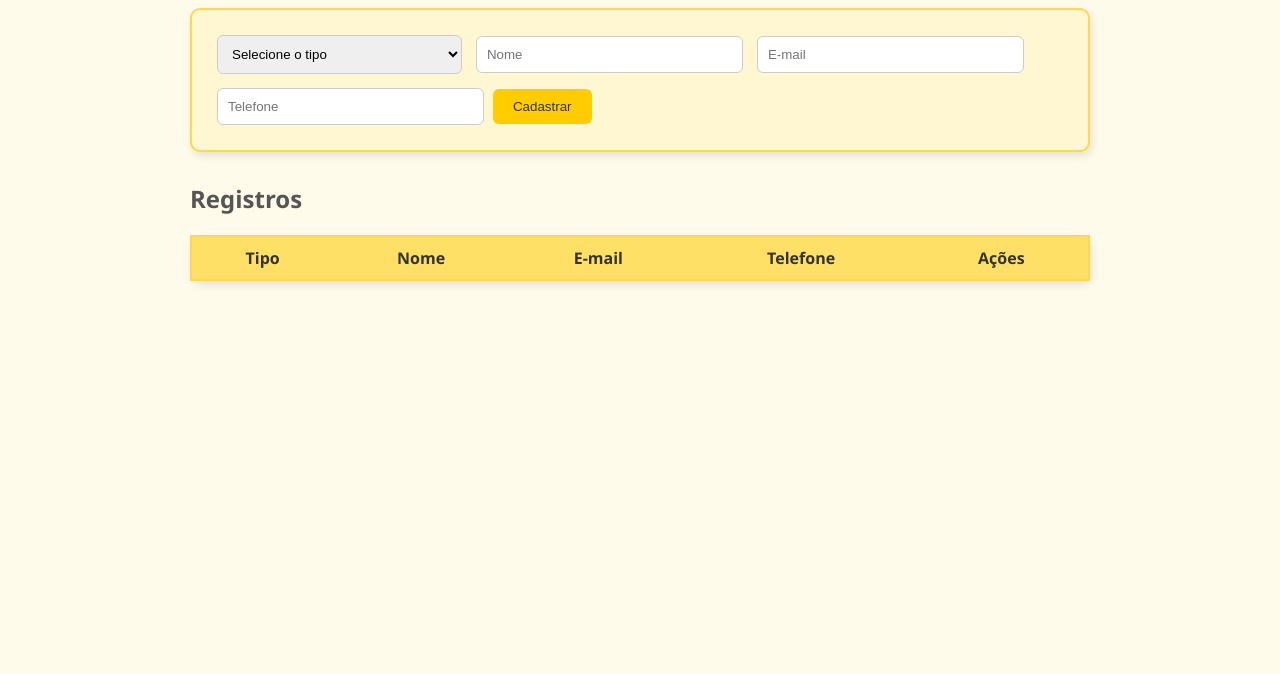
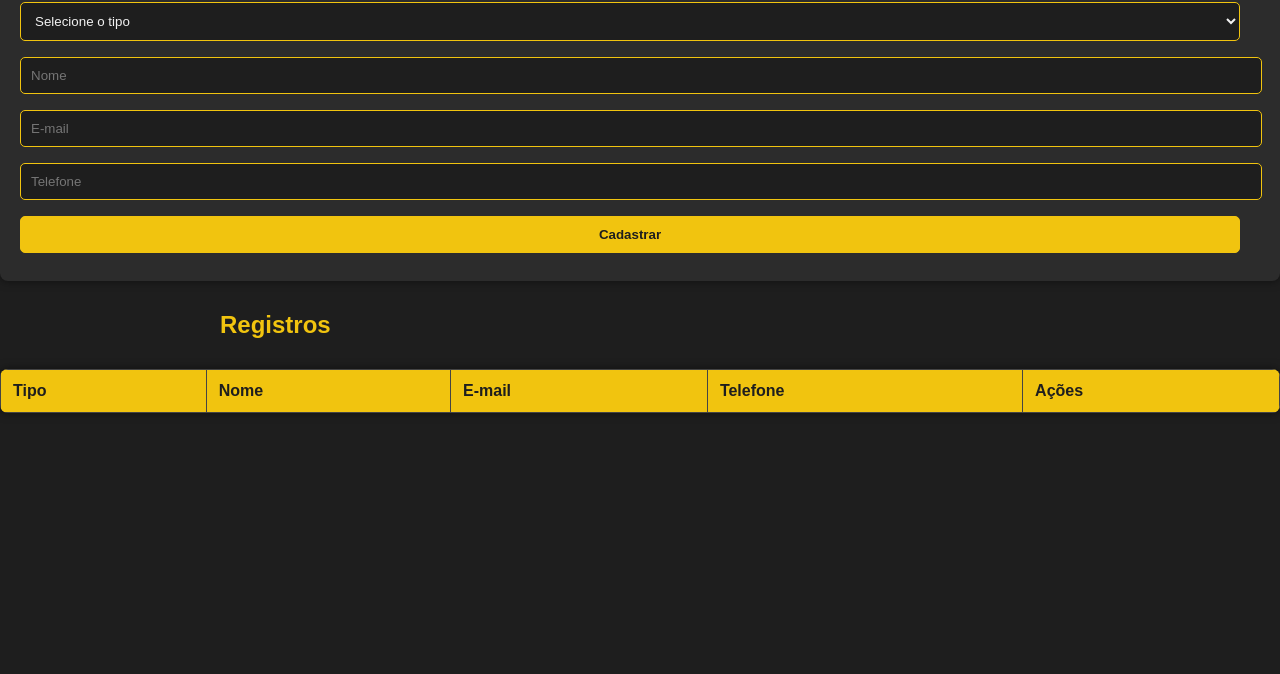
Before and after one commit to NayanaRoberta/SaberEducacional, a plain HTML site: page index.html in a window 1280 px wide. Shown: the part 126-800 px from the top of the page. Drawn offline with Linux system fonts and the light colour scheme.

Commit message:
correção do css

```diff
--- a/style.css
+++ b/style.css
@@ -1,96 +1,119 @@
 
 body {
-  font-family: 'Segoe UI', Arial, sans-serif;
+  font-family: Arial, sans-serif;
   margin: 0;
   padding: 0;
-  background: #fffbea;
-  color: #333;
+  background-color: #1e1e1e;
+  color: #f1f1f1;
 }
 
-.container {
-  max-width: 900px;
-  margin: 30px auto;
+h1, h2 {
+  color: #f1c40f;
+  margin-left: 220px;
+  padding: 10px 0;
+}
+
+
+.sidebar {
+  position: fixed;
+  top: 0;
+  left: 0;
+  width: 200px;
+  height: 100%;
+  background-color: #f1c40f;
+  padding-top: 20px;
+}
+
+.sidebar h2 {
+  color: #1e1e1e;
+  text-align: center;
+  margin-bottom: 30px;
+}
+
+.sidebar ul {
+  list-style: none;
+  padding: 0;
+}
+
+.sidebar ul li {
+  padding: 12px 20px;
+  color: #1e1e1e;
+  cursor: pointer;
+  font-weight: bold;
+}
+
+.sidebar ul li:hover {
+  background-color: #e0b000;
+}
+
+
+main {
+  margin-left: 220px;
   padding: 20px;
 }
 
 
-h1 {
-  text-align: center;
-  color: #444;
+form {
+  background-color: #2c2c2c;
+  padding: 20px;
+  border-radius: 8px;
   margin-bottom: 20px;
+  box-shadow: 0 0 10px rgba(0,0,0,0.5);
 }
 
-h2 {
-  margin-top: 30px;
-  color: #555;
+input, select, button {
+  width: calc(100% - 20px);
+  padding: 10px;
+  margin: 8px 0;
+  border: 1px solid #f1c40f;
+  border-radius: 5px;
+  background-color: #1e1e1e;
+  color: #f1f1f1;
 }
 
-
-.card {
-  background: #fff7d1;
-  border: 2px solid #ffd84d;
-  border-radius: 10px;
-  padding: 20px;
-  box-shadow: 2px 4px 8px rgba(0,0,0,0.1);
+button {
+  background-color: #f1c40f;
+  color: #1e1e1e;
+  font-weight: bold;
+  cursor: pointer;
 }
 
-
-form select, form input {
-  padding: 10px;
-  margin: 5px;
-  border: 1px solid #ccc;
-  border-radius: 6px;
+button:hover {
+  background-color: #e0b000;
 }
-
-form select {
-  width: calc(30% - 12px);
-}
-
-form input {
-  width: calc(30% - 12px);
-}
-
-form button {
-  background: #ffcc00;
-  color: #333;
-  border: none;
-  padding: 10px 20px;
-  margin-top: 10px;
-  border-radius: 6px;
-  cursor: pointer;
-  transition: 0.3s;
-}
-
-form button:hover {
-  background: #ffb700;
-}
-
 
 table {
   width: 100%;
   border-collapse: collapse;
-  margin-top: 10px;
+  background: #2c2c2c;
+  border-radius: 8px;
+  overflow: hidden;
+  box-shadow: 0 0 10px rgba(0,0,0,0.5);
+}
+
+th, td {
+  padding: 12px;
+  border: 1px solid #444;
+  text-align: left;
 }
 
 th {
-  background: #ffe066;
-  padding: 10px;
+  background-color: #f1c40f;
+  color: #1e1e1e;
 }
 
-td {
-  padding: 10px;
-  border-top: 1px solid #ddd;
+td button {
+  margin-right: 5px;
+  padding: 5px 10px;
+  border: none;
+  border-radius: 4px;
 }
 
 button.remover {
-  background: #ff4d4d;
+  background: red;
   color: white;
-  border: none;
-  padding: 6px 12px;
-  border-radius: 6px;
-  cursor: pointer;
 }
 
 button.remover:hover {
-  background: #e63939;
+  background: darkred;
 }
```
